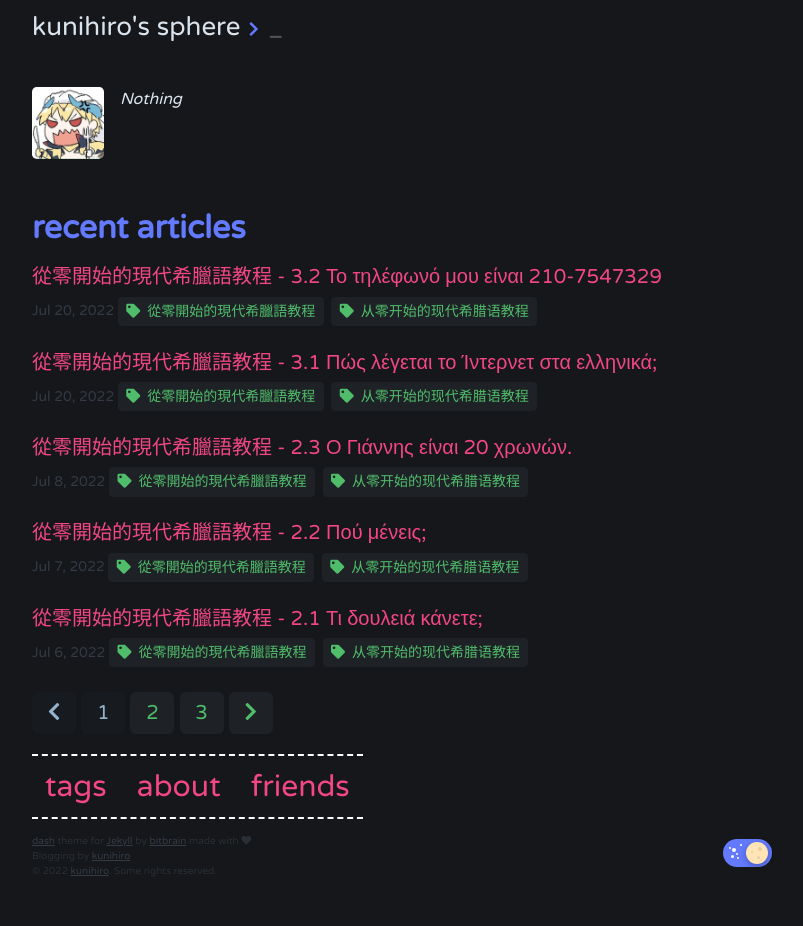
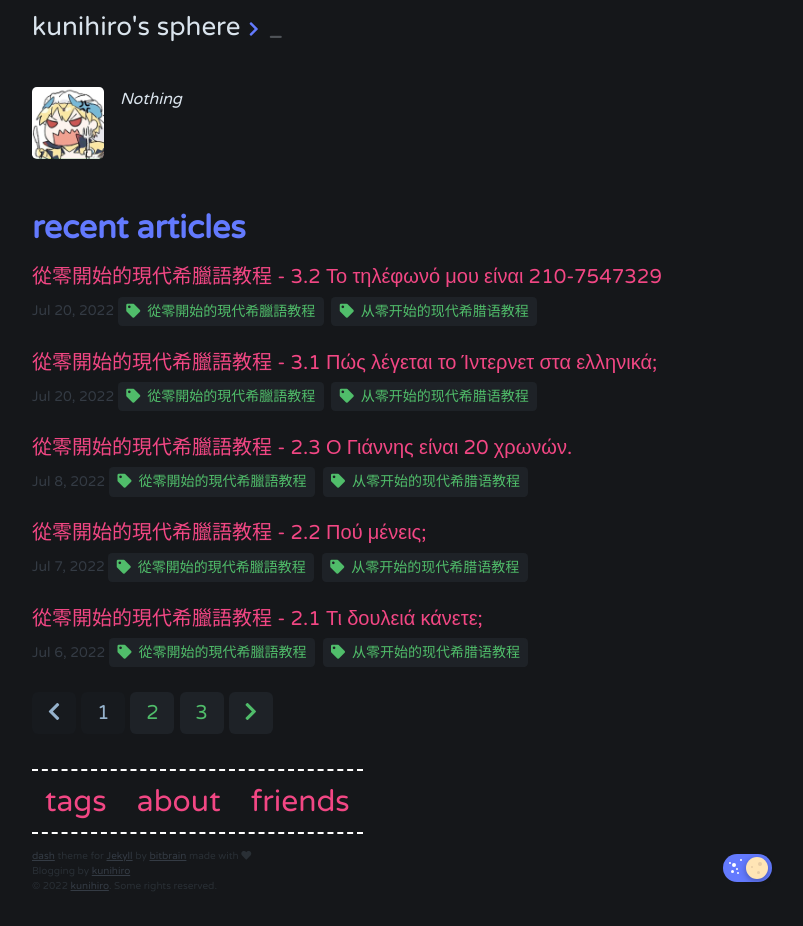
Before and after one commit to Linoleum2609/Linoleum2609.github.io, a Jekyll site: the page built from index.html, in a window 1280 px wide. Shown: the whole page, without its empty margins (238-1041 px from the left). Built offline with Jekyll 4.4.1, drawn with Linux system fonts in a browser that asks for light colours; the list of posts is cut into pages by our own code.

Commit message:
𝒮𝒰𝒜ℬℰℳℰ𝒩𝒯ℰ

```diff
--- a/_includes/footer.html
+++ b/_includes/footer.html
@@ -2,7 +2,7 @@
 	<style>
 		.ul_bar {
 			overflow: auto;
-			margin-bottom: 15px;
+			margin: 15px 0px;
 			white-space: nowarp;
 			border-style: dashed none;
 			border-width: 2px;
--- a/bar/tags.html
+++ b/bar/tags.html
@@ -32,6 +32,10 @@ The following part removes dulpicated tags and invalid tags like blank tag.
 	{% endif %}
 {% endfor %}
 
+{% unless site.dash.show_author == false %}
+  {% include author.html %}
+{% endunless %}
+
 <p style="font-size:30px">Tags: </p>
 {% comment %}
 =======================
```
